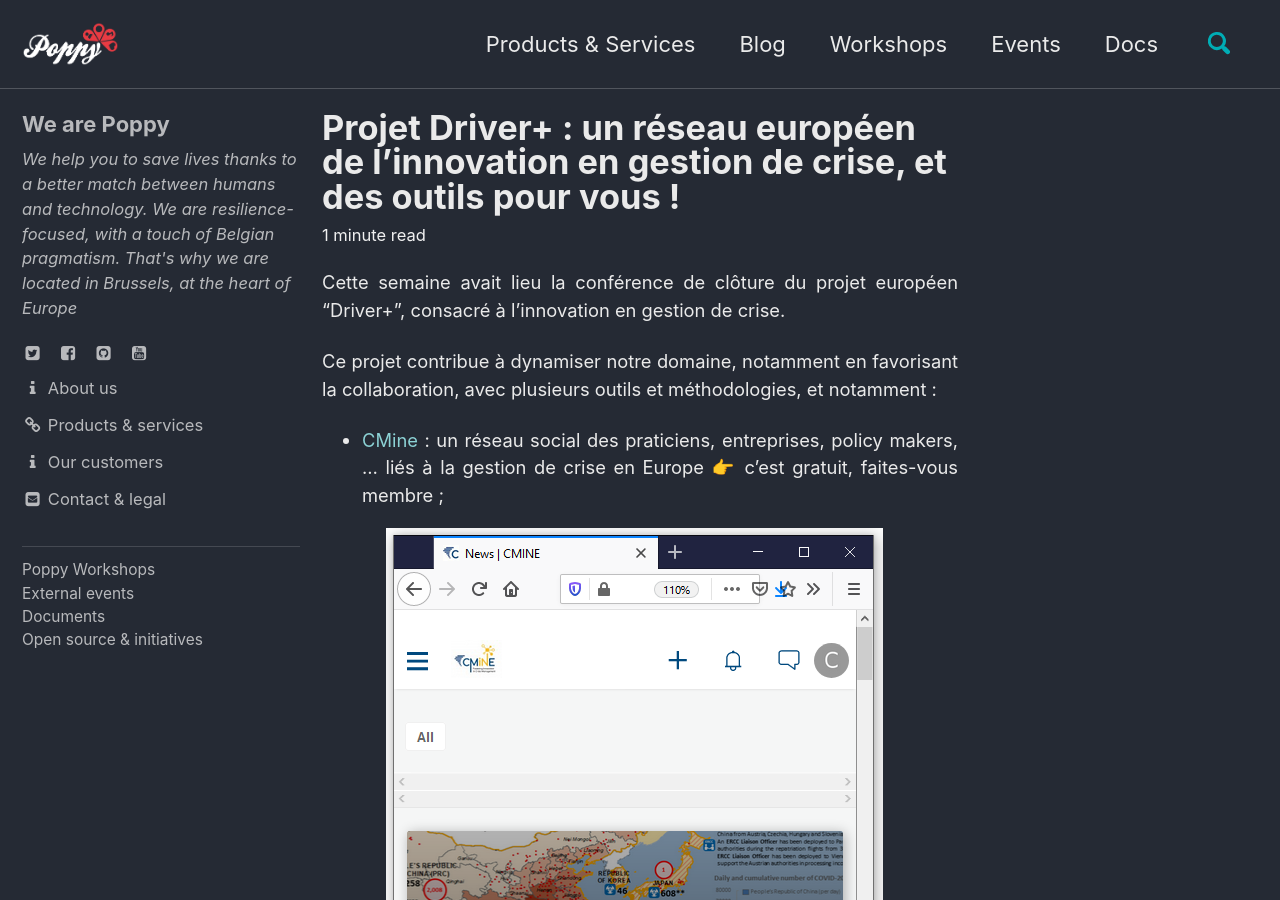
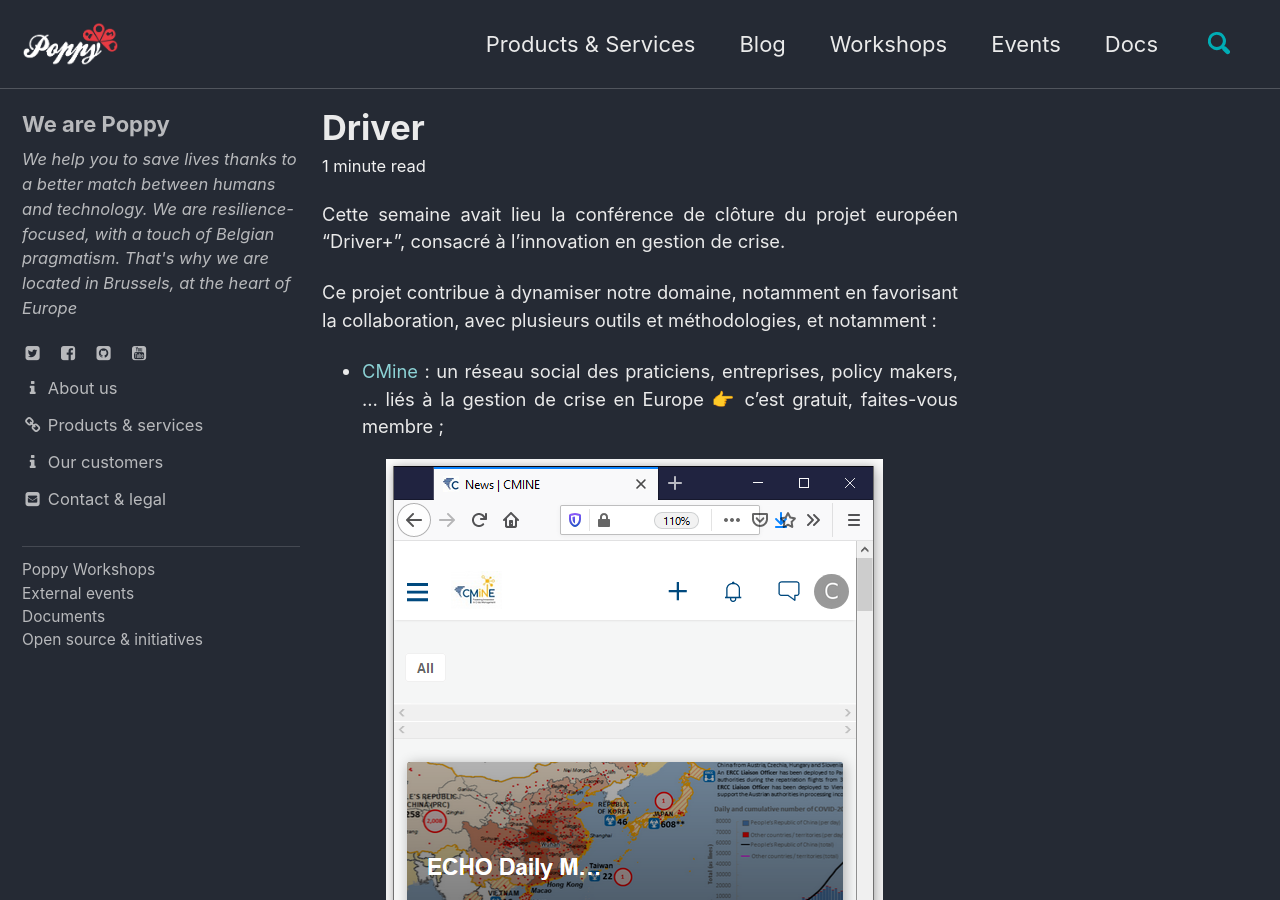
Before and after one commit to ccloquet/ccloquet.github.io, a Jekyll site: the page built from _posts/2019-02-20-driver_plus.md, in a window 1280 px wide and 900 px high. Built offline with Jekyll 4.4.1, drawn with Linux system fonts in a browser that asks for light colours; cached includes are drawn as plain includes.

Commit message:
Update 2019-02-20-driver_plus.md

```diff
--- a/_posts/2019-02-20-driver_plus.md
+++ b/_posts/2019-02-20-driver_plus.md
@@ -1,5 +1,5 @@
 ---
-title: "Projet Driver+ : un réseau européen de l'innovation en gestion de crise, et des outils pour vous !"
+title: Driver
 published: true
 tags: [tools,europe,network,security]
 ---
```
